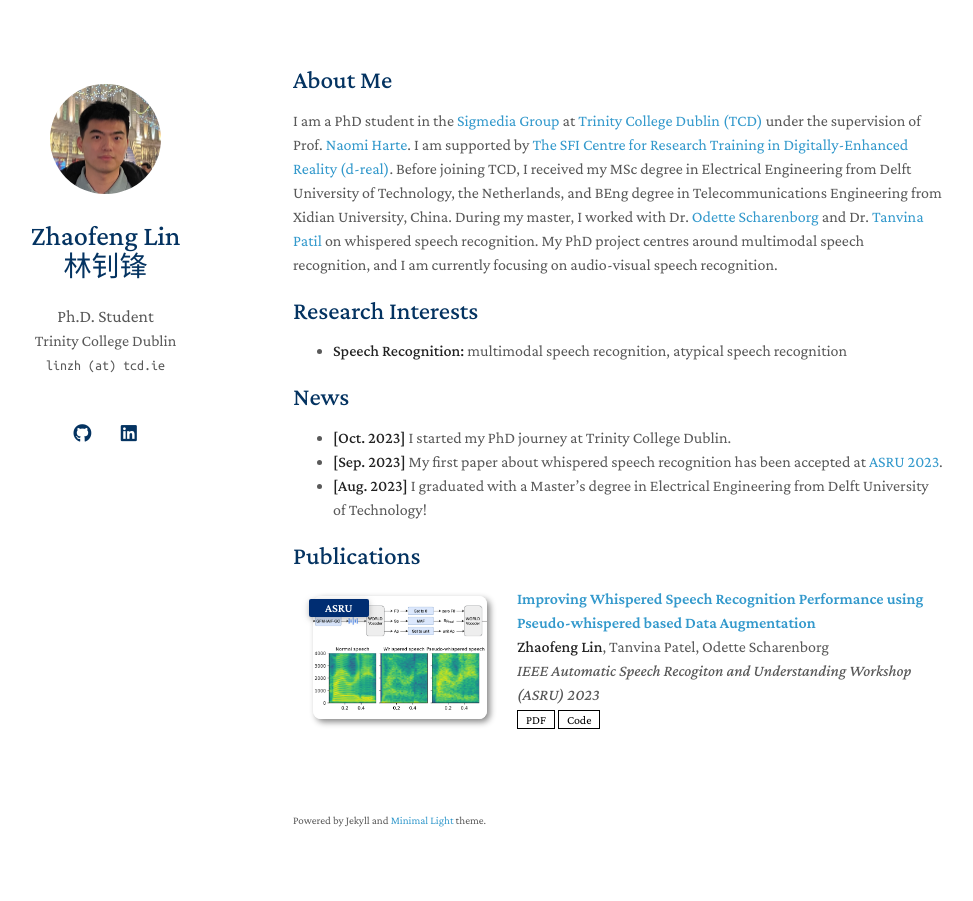
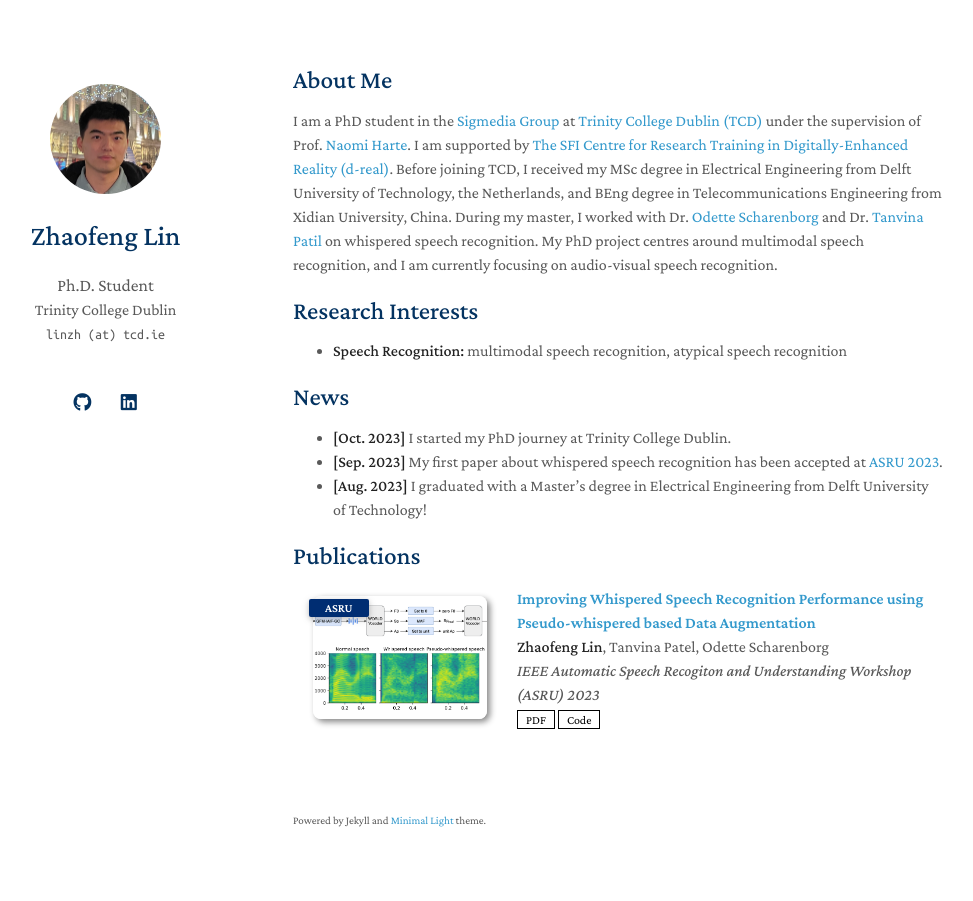
Before and after one commit to chaufanglin/chaufanglin.github.io, a Jekyll site: the page built from index.md, in a window 1280 px wide. Shown: the whole page, without its empty margins (177-1150 px from the left). Built offline with Jekyll 4.4.1, drawn with Linux system fonts in a browser that asks for light colours; nearby versions of some CDN libraries; a style sheet for code colours, icons or effects is not loaded; our own code applies the rules of GitHub Pages for plain Markdown files.

Commit message:
update X

```diff
--- a/_layouts/homepage.html
+++ b/_layouts/homepage.html
@@ -19,7 +19,7 @@
     <script src="./assets/js/favicon-switcher.js" type="application/javascript"></script>
 
     <link rel=stylesheet href=https://cdnjs.cloudflare.com/ajax/libs/academicons/1.8.6/css/academicons.min.css integrity="sha256-uFVgMKfistnJAfoCUQigIl+JfUaP47GrRKjf6CTPVmw=" crossorigin=anonymous>
-    <link rel=stylesheet href=https://cdnjs.cloudflare.com/ajax/libs/font-awesome/5.11.2/css/all.min.css integrity="sha256-+N4/V/SbAFiW1MPBCXnfnP9QSN3+Keu+NlB+0ev/YKQ=" crossorigin=anonymous>
+    <link rel="stylesheet" href="https://cdnjs.cloudflare.com/ajax/libs/font-awesome/6.4.2/css/all.min.css" integrity="sha512-z3gLpd7yknf1YoNbCzqRKc4qyor8gaKU1qmn+CShxbuBusANI9QpRohGBreCFkKxLhei6S9CQXFEbbKuqLg0DA==" crossorigin="anonymous" referrerpolicy="no-referrer" />
 
     {% if site.font == "Sans Serif" %}
     <link rel="stylesheet" href="./assets/css/font_sans_serif.css">
@@ -43,8 +43,7 @@
         <a class="image avatar"><img src="{{ site.avatar }}" alt="avatar" /></a>
         {% endif %}
 
-        <h1>{{ site.sub_name }} <br> {{ site.cn_name }} </h1>
-
+        <h1>{{ site.title }}</h1>
 
         {% if site.position %}
         <position style="font-size:1.10rem;">{{ site.position }}</position>
```
